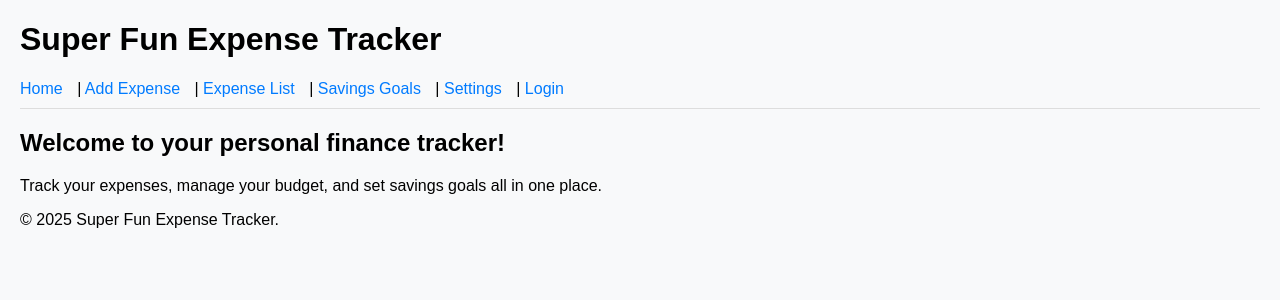
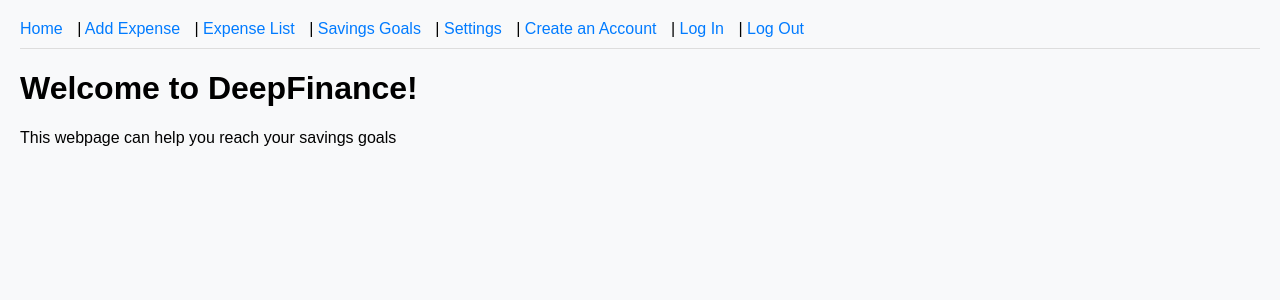
Before and after one commit to shsh7331/ExpenseTracker, a Flask app: page / in a window 1280 px wide. Shown: the top 300 px of the page. Run offline with Flask 3, Linux system fonts and the light colour scheme; some libraries are stand-ins or nearby versions.

Commit message:
Update home.html

```diff
--- a/templates/home.html
+++ b/templates/home.html
@@ -1,43 +1,23 @@
 <!DOCTYPE html>
 <html lang="en">
 <head>
-  <meta charset="UTF-8" />
-  <meta name="viewport" content="width=device-width, initial-scale=1.0" />
-  <title>Home - Super Fun Expense Tracker</title>
-  <link rel="stylesheet" href="{{ url_for('static', filename='style.css') }}" />
+  <meta charset="UTF-8">
+  <title>DeepFinance</title>
+  <link rel="stylesheet" href="/static/style.css">
 </head>
 <body>
-  <header>
-    <div class="container">
-      <div class="logo">
-        <h1>Super Fun Expense Tracker</h1>
-      </div>
-      <nav>
-        <a href="{{ url_for('home') }}">Home</a> |
-        <a href="{{ url_for('add_expense') }}">Add Expense</a> |
-        <a href="{{ url_for('expense_list') }}">Expense List</a> |
-        <a href="{{ url_for('savings') }}">Savings Goals</a> |
-        <a href="{{ url_for('settings') }}">Settings</a> |
-        {% if logged_in %}
-        <a href="{{ url_for('logout') }}">Logout</a>
-        {% else %}
-        <a href="{{ url_for('login') }}">Login</a>
-        {% endif %}
-      </nav>
-    </div>
-  </header>
+  <nav>
+    <a href="/">Home</a> |
+    <a href="/add_expense">Add Expense</a> |
+    <a href="/expense_list">Expense List</a> |
+    <a href="/savings">Savings Goals</a> |
+    <a href="/settings">Settings</a> |
+    <a href="/create_account">Create an Account</a> |
+    <a href="/login">Log In</a> |
+    <a href="/logout">Log Out</a>
+  </nav>
 
-  <main class="container">
-    <section class="home-welcome">
-      <h2>Welcome to your personal finance tracker!</h2>
-      <p>Track your expenses, manage your budget, and set savings goals all in one place.</p>
-    </section>
-  </main>
-
-  <footer class="simple-footer">
-    <div class="container">
-      <p>&copy; {{ current_year if current_year else "2025" }} Super Fun Expense Tracker.</p>
-    </div>
-  </footer>
+  <h1><b>Welcome to DeepFinance!</b></h1>
+  <p>This webpage can help you reach your savings goals</p>
 </body>
 </html>
```
